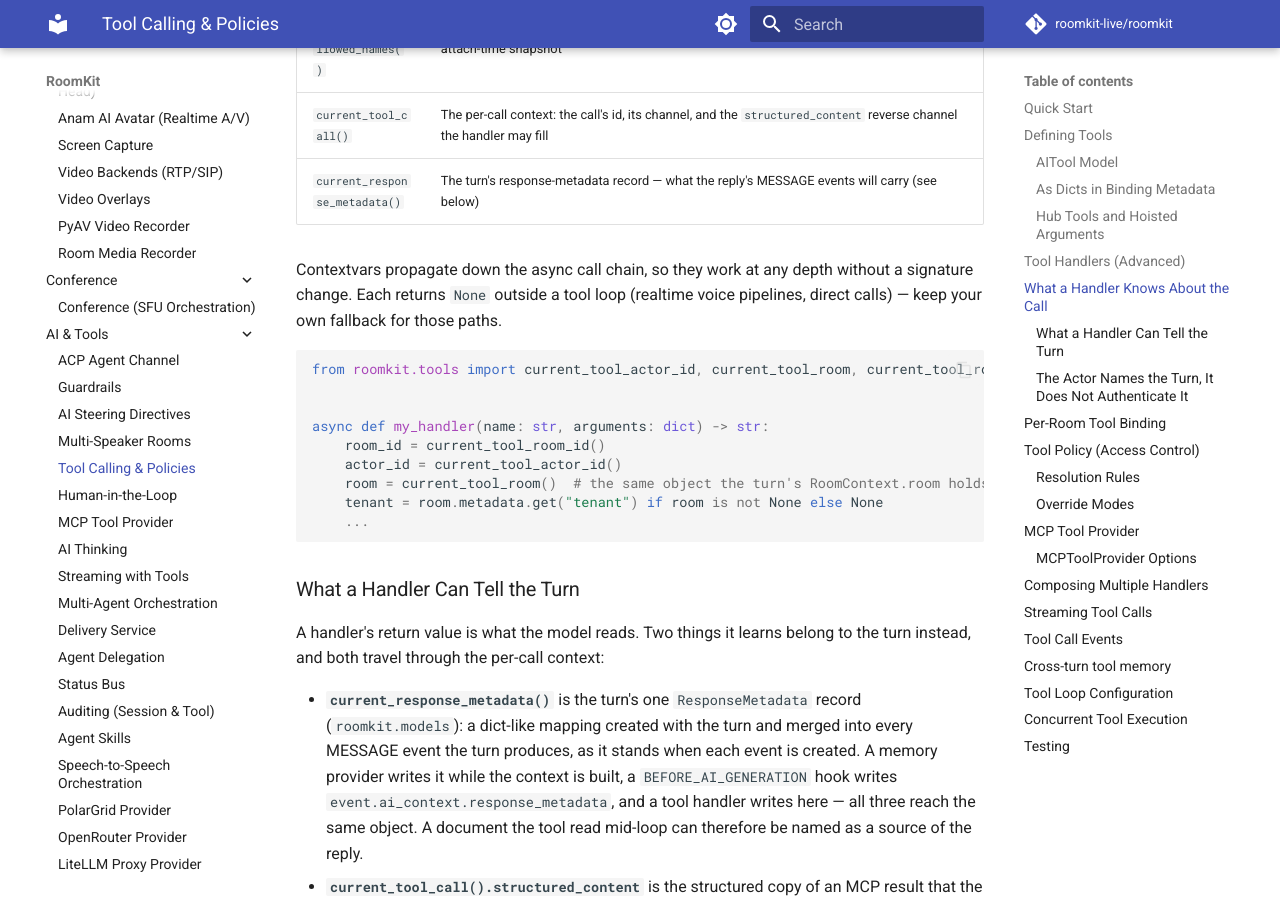
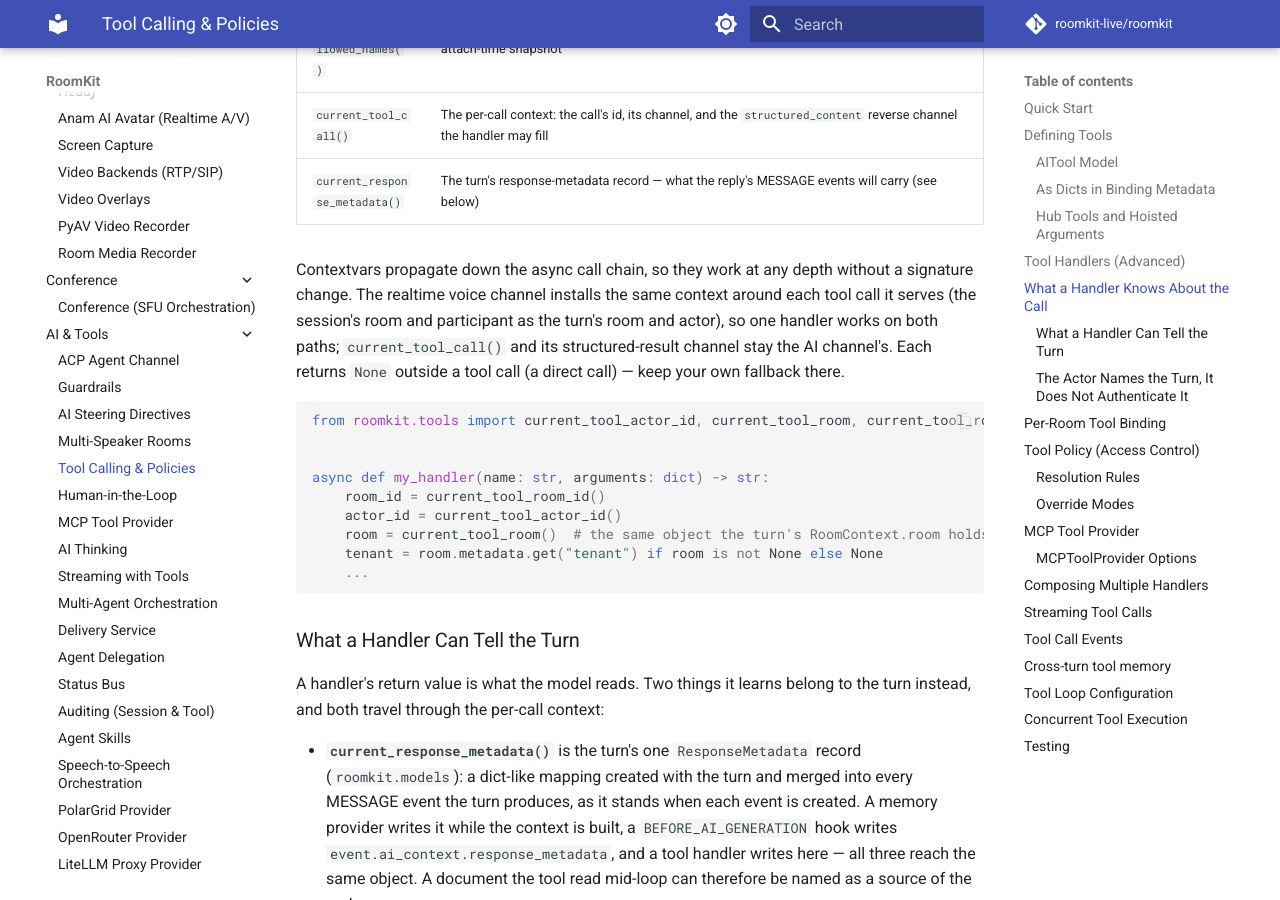
Before and after one commit to roomkit-live/roomkit-docs, an MkDocs documentation site: the page built from docs/guides/tool-calling.md, in a window 1280 px wide and 900 px high, scrolled down 5868 px. Built offline with MkDocs 1.6.1 and Material for MkDocs 9.7.7, drawn with Linux system fonts in a browser that asks for light colours; comment, search, counter and statistics services are not loaded.

Commit message:
docs(tools): the per-call context is there on the realtime path too (RMK-183)

````diff
--- a/docs/guides/tool-calling.md
+++ b/docs/guides/tool-calling.md
@@ -249,8 +249,12 @@ running. These accessors read the current turn from a contextvar instead:
 | `current_response_metadata()` | The turn's response-metadata record — what the reply's MESSAGE events will carry (see below) |
 
 Contextvars propagate down the async call chain, so they work at any depth
-without a signature change. Each returns `None` outside a tool loop (realtime
-voice pipelines, direct calls) — keep your own fallback for those paths.
+without a signature change. The realtime voice channel installs the same
+context around each tool call it serves (the session's room and participant
+as the turn's room and actor), so one handler works on both paths;
+`current_tool_call()` and its structured-result channel stay the AI channel's.
+Each returns `None` outside a tool call (a direct call) — keep your own
+fallback there.
 
 ```python
 from roomkit.tools import current_tool_actor_id, current_tool_room, current_tool_room_id
````
Also changed, not shown: docs/features.md (+1 -1 lines).
